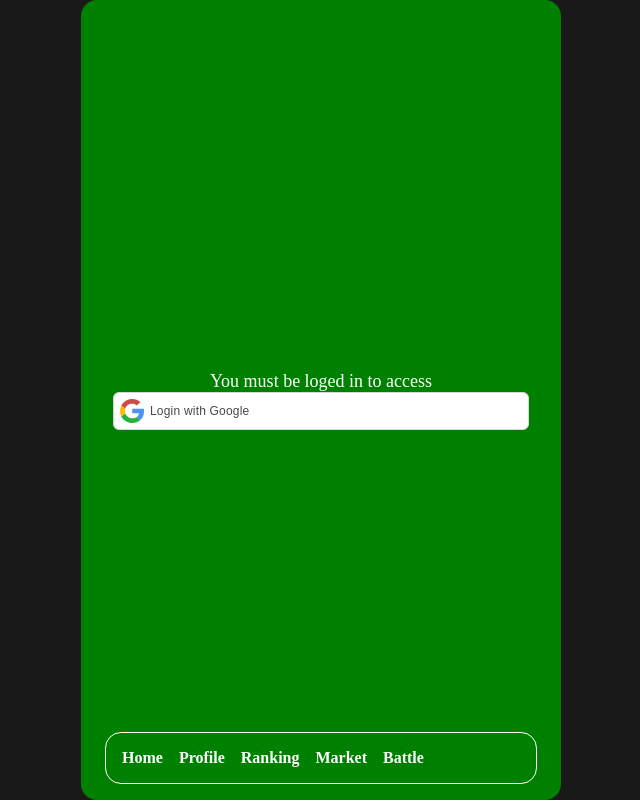
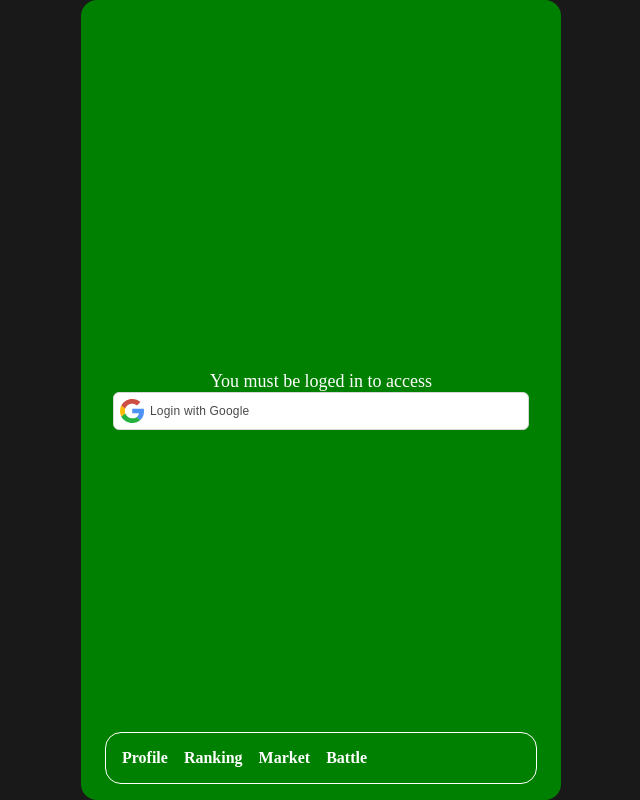
Before and after one commit to kidmortal/poring-adventure, a React (Vite) app: page /login in a window 1280 px wide. Shown: the whole page, without its empty margins (319-959 px from the left). Built offline with nearby package versions, Linux system fonts and the light colour scheme; no server answers.

Commit message:
remove home link

```diff
--- a/src/components/FloatingNavBar/index.tsx
+++ b/src/components/FloatingNavBar/index.tsx
@@ -5,7 +5,6 @@ export function FloatingNavBar() {
   const navigate = useNavigate();
   return (
     <div className={styles.container}>
-      <span onClick={() => navigate("/")}>Home</span>
       <span onClick={() => navigate("/profile")}>Profile</span>
       <span onClick={() => navigate("/ranking")}>Ranking</span>
       <span onClick={() => navigate("/market")}>Market</span>
```
